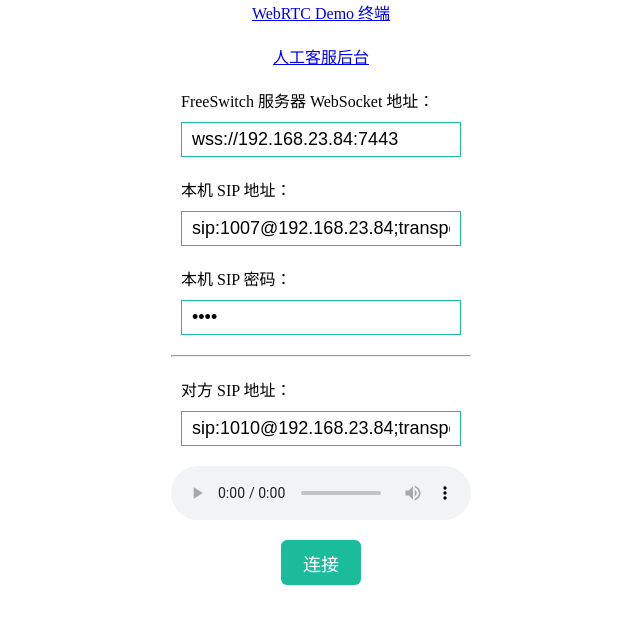
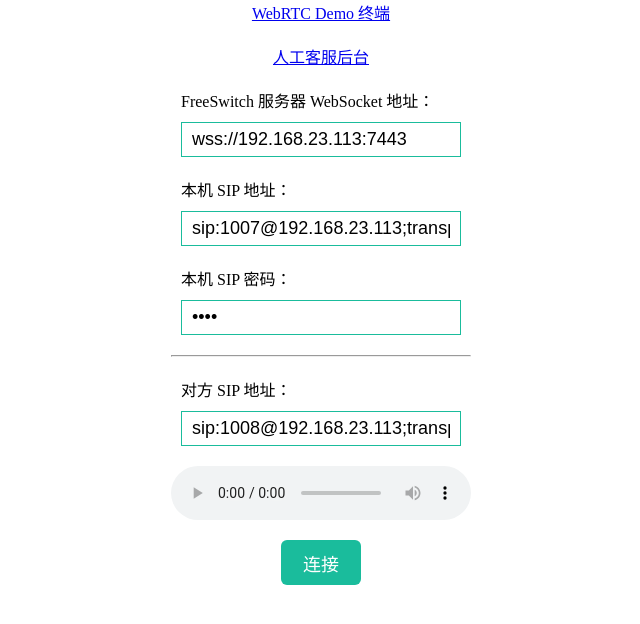
Before and after one commit to QuainK/webrtc-demo, a Vue app: page /#/terminal in a window 1280 px wide. Shown: the top 624 px of the page, without its empty margins (319-959 px from the left). Built offline with nearby package versions, Linux system fonts and the light colour scheme; no server answers.

Commit message:
feat: 修改wss地址

```diff
--- a/src/views/admin.vue
+++ b/src/views/admin.vue
@@ -87,7 +87,7 @@
 })
 
 // const hostname: string = '176'
-const hostname: string = '84'
+const hostname: string = '113'
 
 const WS_URI = ref('')
 const LOCAL_SIP_URI = ref('')
@@ -95,15 +95,12 @@
 const TURN_URI = ref('')
 const REMOTE_SIP_URI = ref('')
 
-if (hostname === '84') {
-  // WS_URI.value = 'ws://192.168.23.84:5066'
-  // WS_URI.value = 'wss://192.168.23.84:7443'
-  // WS_URI.value = 'wss://test.com/Websocket'
-  WS_URI.value = 'wss://192.168.137.1/wss'
-  LOCAL_SIP_URI.value = 'sip:1001@192.168.23.84;transport=ws'
+if (hostname === '113') {
+  WS_URI.value = 'wss://192.168.23.113:7443'
+  LOCAL_SIP_URI.value = 'sip:1007@192.168.23.113;transport=ws'
   PASSWORD.value = '1234'
   TURN_URI.value = 'turn:192.168.23.176:3478?transport=tcp'
-  REMOTE_SIP_URI.value = 'sip:1003@192.168.23.84;transport=ws'
+  REMOTE_SIP_URI.value = 'sip:1008@192.168.23.113;transport=ws'
 } else if (hostname === '176') {
   WS_URI.value = 'ws://192.168.23.176:5066'
   LOCAL_SIP_URI.value = 'sip:1014@192.168.23.176;transport=ws'
--- a/src/views/terminal.vue
+++ b/src/views/terminal.vue
@@ -118,7 +118,7 @@
 })
 
 // const hostname: string = '176'
-const hostname: string = '84'
+const hostname: string = '113'
 
 const WS_URI = ref('')
 const LOCAL_SIP_URI = ref('')
@@ -126,15 +126,12 @@
 const TURN_URI = ref('')
 const REMOTE_SIP_URI = ref('')
 
-if (hostname === '84') {
-  // WS_URI.value = 'ws://192.168.23.84:5066'
-  WS_URI.value = 'wss://192.168.23.84:7443'
-  // WS_URI.value = 'wss://test.com/Websocket'
-  // WS_URI.value = 'wss://192.168.137.1/wss'
-  LOCAL_SIP_URI.value = 'sip:1007@192.168.23.84;transport=ws'
+if (hostname === '113') {
+  WS_URI.value = 'wss://192.168.23.113:7443'
+  LOCAL_SIP_URI.value = 'sip:1007@192.168.23.113;transport=ws'
   PASSWORD.value = '1234'
   TURN_URI.value = 'turn:192.168.23.176:3478?transport=tcp'
-  REMOTE_SIP_URI.value = 'sip:1010@192.168.23.84;transport=ws'
+  REMOTE_SIP_URI.value = 'sip:1008@192.168.23.113;transport=ws'
 } else if (hostname === '176') {
   WS_URI.value = 'ws://192.168.23.176:5066'
   LOCAL_SIP_URI.value = 'sip:1014@192.168.23.176;transport=ws'
@@ -195,7 +192,7 @@
 
 // @ts-ignore
 if (navigator?.mediaDevices?.getUserMedia || navigator?.getUserMedia || navigator?.webkitGetUserMedia || navigator?.mozGetUserMedia) {
-  getUserMedia({ video: true, audio: true }); // 调用用户媒体设备，访问摄像头、录音
+  // getUserMedia({ video: true, audio: true }); // 调用用户媒体设备，访问摄像头、录音
 } else {
   alert('你的浏览器不支持访问用户媒体设备')
   console.error("你的浏览器不支持访问用户媒体设备");
@@ -211,6 +208,8 @@
       stream.getTracks().forEach((track: MediaStreamTrack) => {
         track.stop()
       })
+      stream = null
+      console.log('测试麦克风后关闭成功')
     } catch (e) {
       console.error('测试麦克风后关闭失败', e)
     }
```
